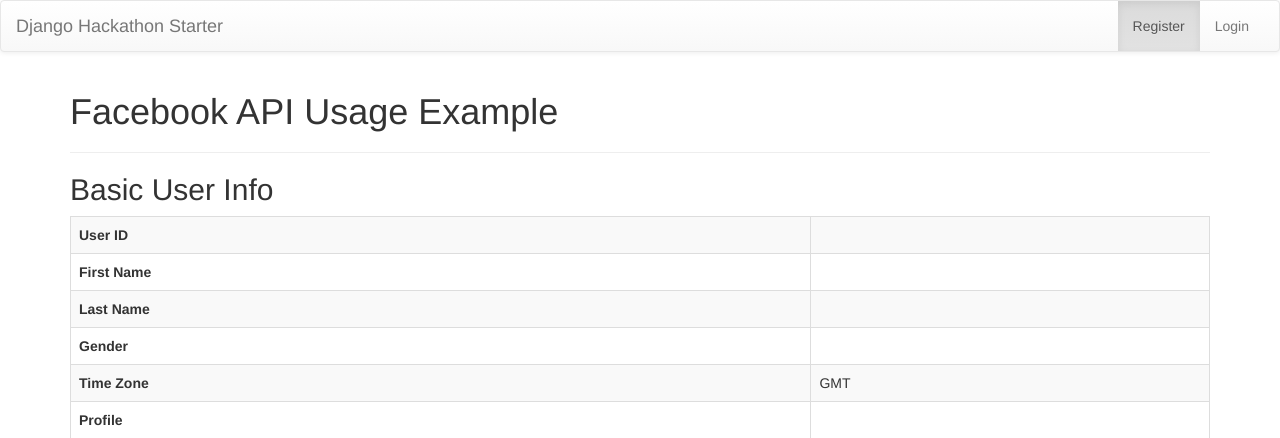
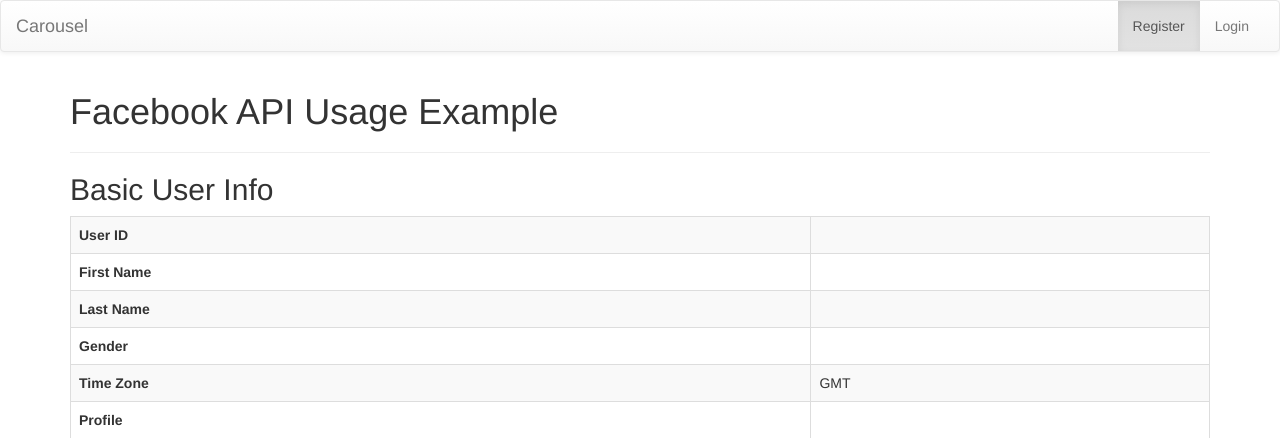
Before and after one commit to bastior/hacknarok, a Django app: page /hackathon/facebook/ in a window 1280 px wide. Shown: the top 438 px of the page. Run offline with Django 3.2, Linux system fonts and the light colour scheme; data that the repository does not hold is empty; some libraries are stand-ins or nearby versions.

Commit message:
fixed redirect and navbar

```diff
--- a/carousel/hackathon/templates/hackathon/base.html
+++ b/carousel/hackathon/templates/hackathon/base.html
@@ -24,14 +24,14 @@
             <span class="icon-bar"></span>
             <span class="icon-bar"></span>
           </button>
-          <a class="navbar-brand" href="/">Django Hackathon Starter</a>
+          <a class="navbar-brand" href="/">Carousel</a>
       </div>
 
       <!-- Collect the nav links, forms, and other content for toggling -->
       <div class="collapse navbar-collapse" id="bs-example-navbar-collapse-1">
         <ul class="nav navbar-nav navbar-left">
           {% if user.is_authenticated %}
-          <li><a href="/hackathon/api">API</a></li>
+          <li><a href="/hackathon/offers">Offers</a></li>
           {% endif %}
         </ul>
         <ul class="nav navbar-nav navbar-right">
--- a/carousel/hackathon/templates/hackathon/navbar.html
+++ b/carousel/hackathon/templates/hackathon/navbar.html
@@ -9,7 +9,7 @@
             <span class="icon-bar"></span>
             <span class="icon-bar"></span>
           </button>
-          <a class="navbar-brand" href="#">Django Hackathon Starter</a>
+          <a class="navbar-brand" href="#">Carousel</a>
       </div>
 
       <!-- Collect the nav links, forms, and other content for toggling -->
--- a/carousel/hackathon/views.py
+++ b/carousel/hackathon/views.py
@@ -187,7 +187,7 @@
         if user:
             if user.is_active:
                 login(request, user)
-                return HttpResponseRedirect('/hackathon/api/')
+                return HttpResponseRedirect('/hackathon/offers/')
             else:
                 return HttpResponse("Your Django Hackathon account is disabled.")
         else:
```
